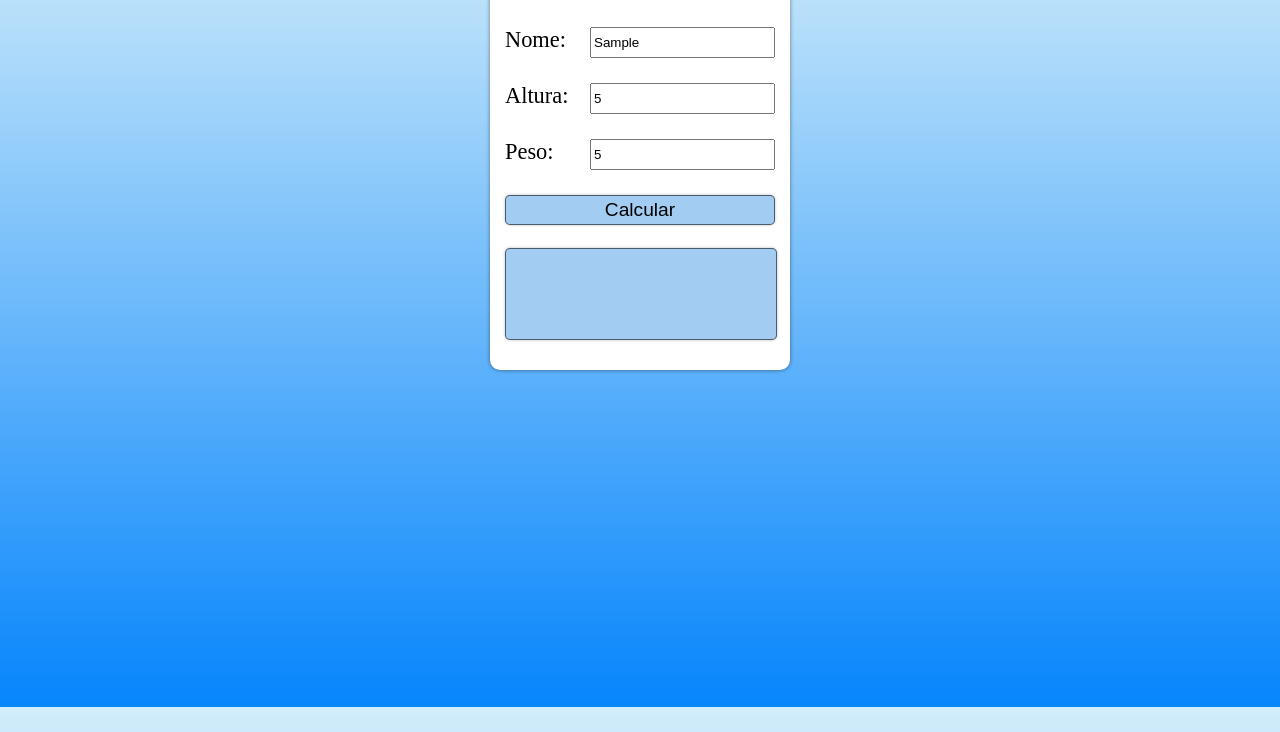
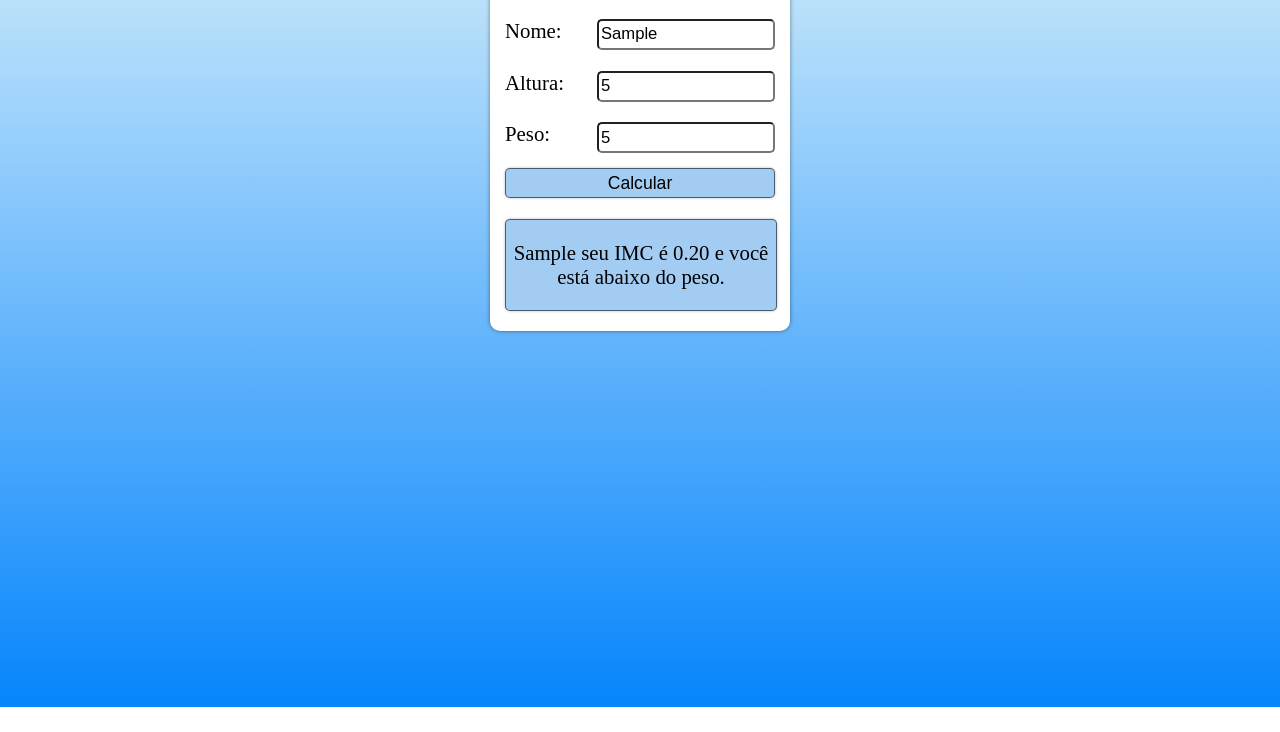
Before and after one commit to LooFig/imc, a plain HTML site: page index.html in a window 1280 px wide. Both pictures are taken after typing "Sample", "5", "5" into the empty fields and a click on the button "Calcular". Shown: the part 93-825 px from the top of the page. After the commit the page ends 800 px from the top, so only its background shows below. Drawn offline with Linux system fonts and the light colour scheme.

Commit message:
first commit

```diff
--- a/index.html
+++ b/index.html
@@ -10,9 +10,8 @@
 </head>
 <body>
     <main>
-        <div id="container" class="container">
-            <h1 id="title" class="title">Calculadora - IMC</h1>
-            <div>
+        <div id="container">
+            <h1>Calculadora - IMC</h1>
             <p>
                 Nome: <input type="text" id="nome">
             </p>
@@ -22,9 +21,8 @@
             <p>
                 Peso: <input type="number" name="peso" id="peso">
             </p>
-            </div>
             <button id="calcular">Calcular</button>
-            <p class="resultado" id="resultado"></p>
+            <p id="resultado"></p>
         </div>
     </main>
     <script src="script.js"></script>
--- a/script.js
+++ b/script.js
@@ -2,14 +2,35 @@ const calcular = document.getElementById('calcular');
 
 function imc () {
     const nome = document.getElementById('nome').value;
-    const altura = document.getElementById('altura'.value);
-    const peso = document.getElementById('peso'.value);
+    const altura = document.getElementById('altura').value;
+    const peso = document.getElementById('peso').value;
     const resultado = document.getElementById('resultado');
 
-    if (nome !== '' && altura !== '' && peso !== '') {
-        alert('fafa');
+    if (altura !== '' && nome !== '' && peso !== '') {
+
+        const valorIMC = (peso / (altura * altura)).toFixed(2);
+
+        let classificacao = ``;
+
+        if (valorIMC < 18.5) {
+            classificacao = `abaixo do peso`
+        } else if (valorIMC < 25) {
+            classificacao = `no peso ideal`;
+        } else if (valorIMC < 30) {
+            classificacao = 'levemente acima do peso';
+        } else if (valorIMC < 35) {
+            classificacao = 'com obesidade grau I';
+        } else if (valorIMC < 40) {
+            classificacao = 'com obesidade grau II';
+        } else {
+            classificacao = 'com obesidade grau III';
+        }
+
+        resultado.textContent = `${nome} seu IMC é ${valorIMC} e você está ${classificacao}.`;
+
+
     } else {
-        resultado.textContent = 'Preencha todos os campos.'
+        resultado.textContent = `Preencha todos os campos.`;
     }
 
 }
--- a/style.css
+++ b/style.css
@@ -1,53 +1,48 @@
 * {
     height: 100%;
-
 }
 
 body {
-    background-image: linear-gradient(to bottom, rgb(210, 237, 250), rgb(6, 133, 252));
-}
-
-main {
+    background-image: linear-gradient(to bottom, rgb(210, 237, 250), #0685fc);
     height: auto;
     margin-top: 25px;
 }
 
-
 #container{
     padding: 5px 15px;
     background-color: white;
-    max-height: 500px;
     max-width: 270px;
     margin: auto;
+    text-align: center;
     border-radius: 10px;
-    text-align: center;
     box-shadow: 0px 0px 4px rgba(0, 0, 0, 0.452);
 }
 
 h1 {
-    border-bottom: 2px black solid;
-    margin-bottom: 30px;
+    border-bottom: 2px solid black;
+
 }
-
-
 
 p {
     display: flex;
     justify-content: space-between;
-    font-size: 1.4em;
+    font-size: 1.3em;
 
-    margin-bottom: 25px;
+    margin-bottom: 15px;
 }
 
 input {
     height: 25px;
+    width: 170px;
+    font-size: 0.8em;
+    border-radius: 5px;
 }
 
 button {
     width: 270px;
     height: 30px;
     background-color: rgb(163, 204, 243);
-    font-size: 1.2em;
+    font-size: 1.1em;
     border: 1px solid rgba(0, 0, 0, 0.548);
     box-shadow: 0px 0px 3px rgba(0, 0, 0, 0.281);
     border-radius: 5px;
@@ -57,11 +52,14 @@ button:hover {
     background-color: rgb(224, 237, 250);
 }
 
-.resultado {
+#resultado {
     height: 90px;
     width: 270px;
     background-color: rgb(163, 204, 243);
     box-shadow: 0px 0px 3px rgba(0, 0, 0, 0.281);
     border: 1px solid rgba(0, 0, 0, 0.548);
     border-radius: 5px;
+
+    justify-content: center;
+    align-items: center;
 }
```
Lines whose indentation alone changed are shown as unchanged.
